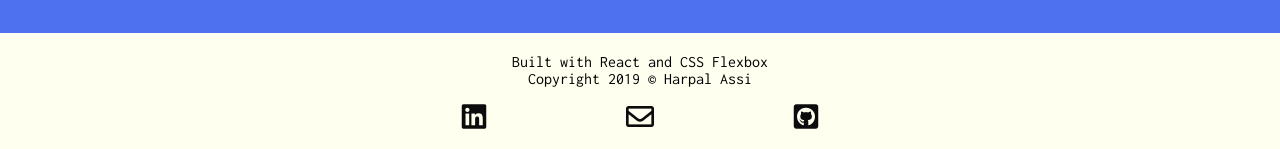
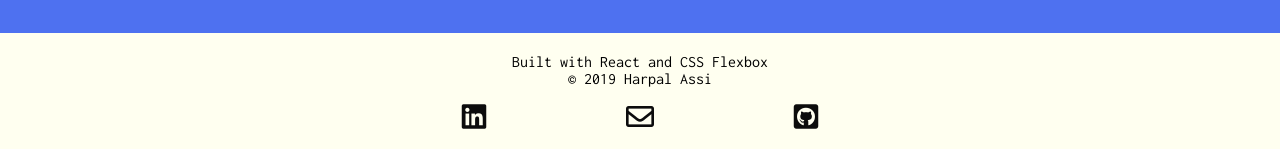
Before and after one commit to harpalassi/personal-portfolio, a React (Create React App) app: page / in a window 1280 px wide. Shown: the part 2901-3050 px from the top of the page. Built offline with nearby package versions, Linux system fonts and the light colour scheme; the HTML template or start-up script is replaced by a standard one.

Commit message:
copyright

```diff
--- a/src/components/Footer.js
+++ b/src/components/Footer.js
@@ -4,7 +4,7 @@ const Footer = () => {
   return (
     <footer>
       <p>Built with React and CSS Flexbox </p>
-      <p>Copyright 2019 © Harpal Assi</p>
+      <p>© 2019 Harpal Assi</p>
       <div className="bottom-icons">
         <a
           href="https://www.linkedin.com/in/harpal-assi/"
```
